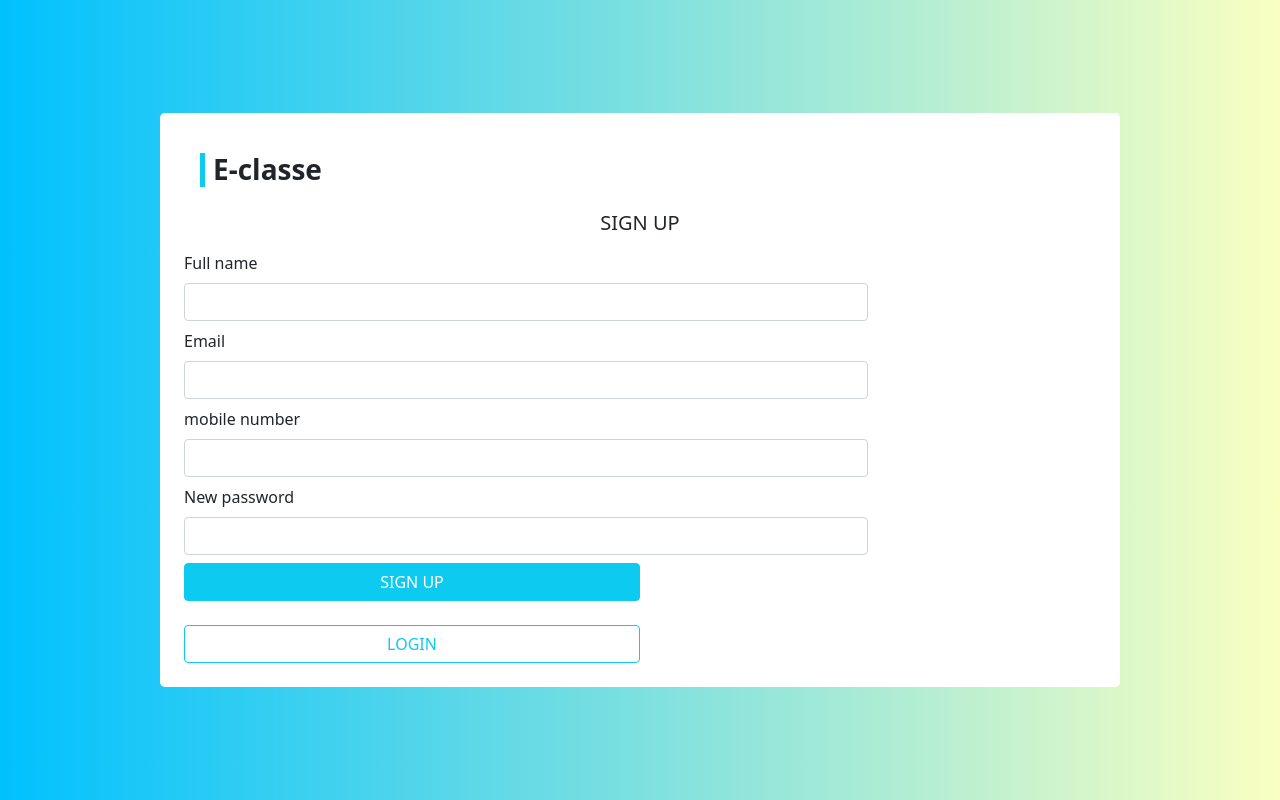
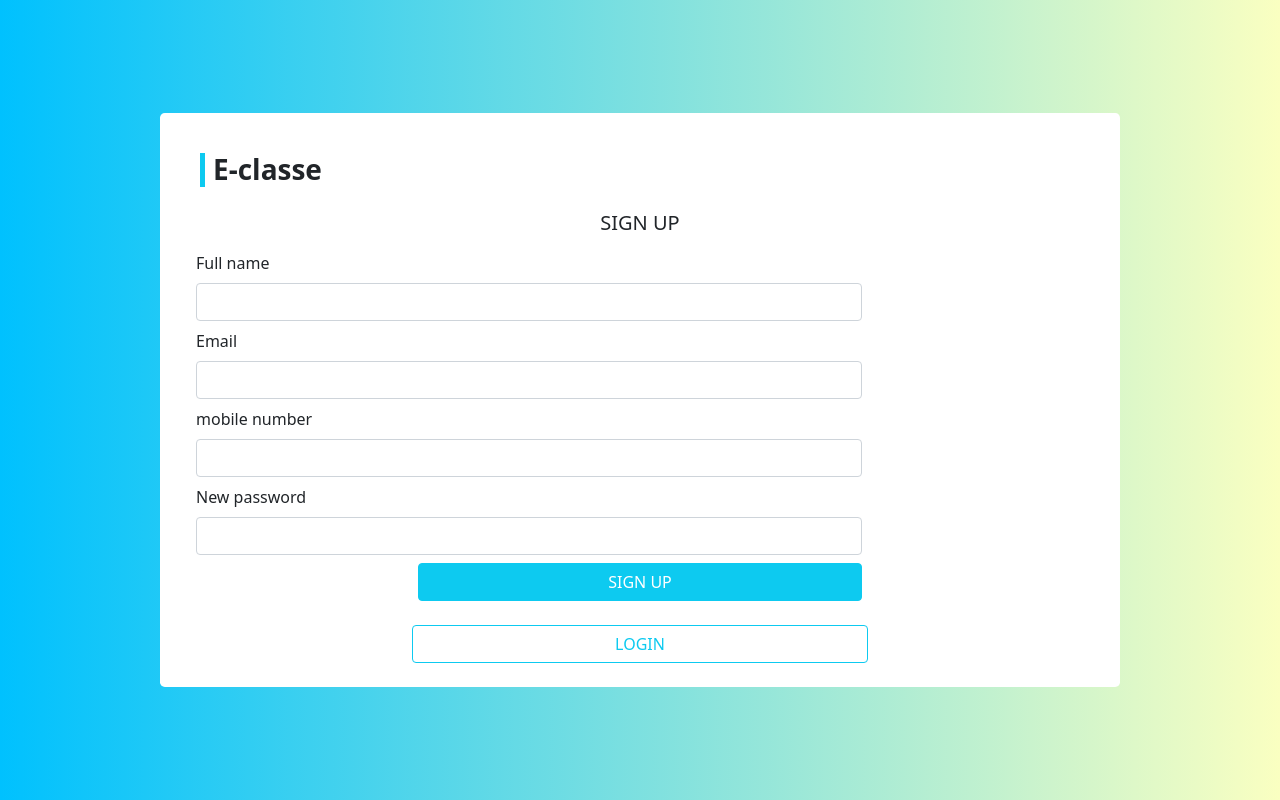
Before and after one commit to AbderrahimAgra/E-Classe, a PHP site: page /backend/signUp.php in a window 1280 px wide. Run offline with PHP 8.4, Linux system fonts and the light colour scheme.

Commit message:
sign up styled 1/2

```diff
--- a/backend/signUp.php
+++ b/backend/signUp.php
@@ -21,32 +21,41 @@
                 <h2 class="text-uppercase fs-5 "> sign Up </h2>
                 <p class=" text-muted "> </p>
             </div>
-            <form  action="addUser.php" method="POST">
+               <div class="container-fluid   ">
+                  <form  action="addUser.php" method="POST" >
                       <div>
                         <label for="exampleInputPassword1" class="form-label">Full name</label>
                         <input required type="text" class="form-control mb-2 w-75" name="fName">
                         <span class="validation-msg"></span>
                       </div>
+
                       <div>
                         <label for="exampleInputPassword1" class="form-label">Email</label>
                         <input required type="email" class="form-control mb-2 w-75" name="email">
                         <span class="validation-msg"></span>
                       </div>
+
                       <div>
                         <label for="exampleInputPassword1" class="form-label">mobile number</label>
                         <input required type="phone" class="form-control mb-2 w-75" name="phoneNumber">
                         <span class="validation-msg"></span>
                       </div>
+
                       <div>
                         <label for="exampleInputPassword1" class="form-label">New password</label>
                         <input required type="password" class="form-control mb-2 w-75 " name="password">
                         <span class="validation-msg"></span>
                       </div>
 
+                      <div class="d-flex justify-content-center align-items-center">
                         <button type="submit" name="submit" class="btn  btn-info w-50 text-white text-uppercase  "> sign up </button>
+                      </div>
                   </form>
-            <div>
-          <a href="index.php" class="btn btn-outline-info w-50 mt-4 "> LOGIN </a>
+               </div>
+
+
+            <div class="d-flex justify-content-center align-items-center">
+          <a href="index.php" class="btn btn-outline-info w-50 mt-4  "> LOGIN </a>
             </div>
 
           </div>
```
Lines whose indentation alone changed are shown as unchanged.
